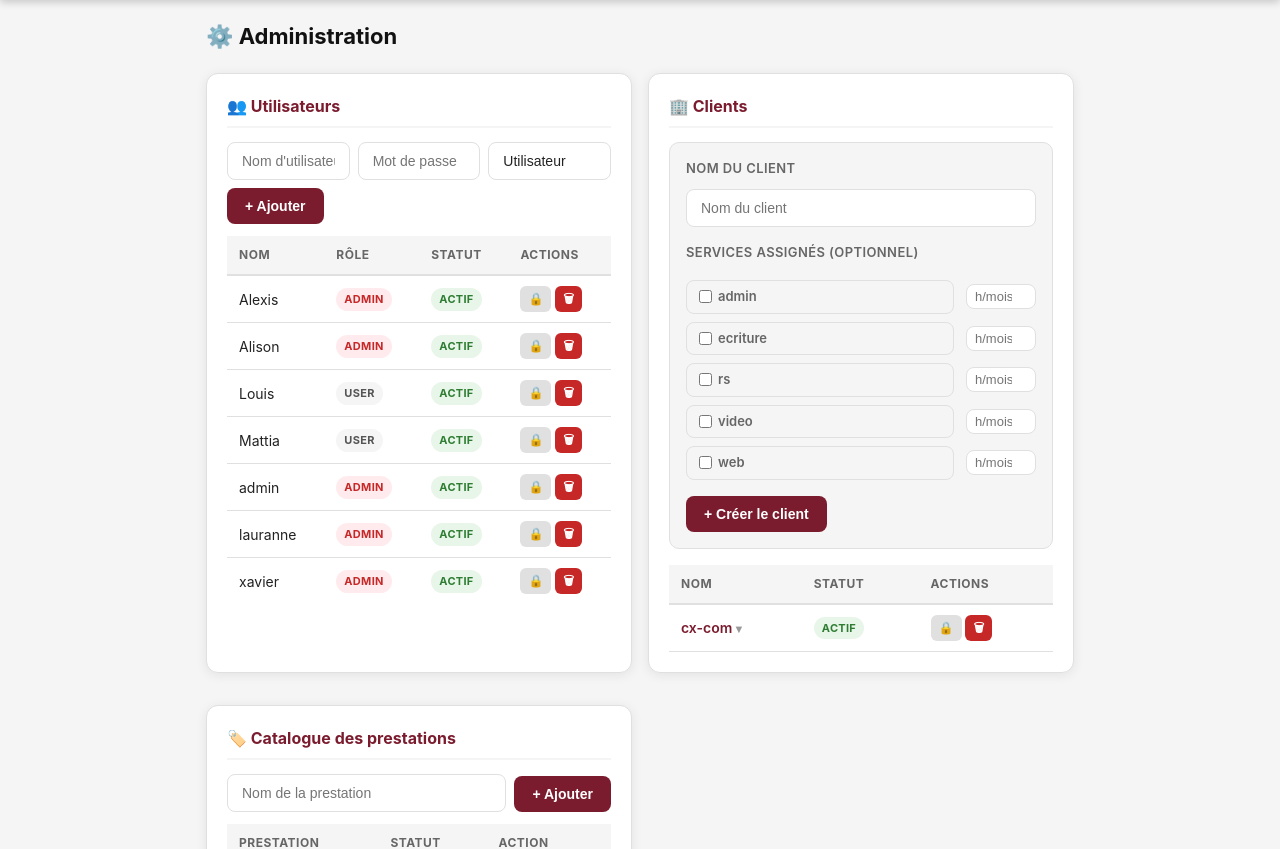
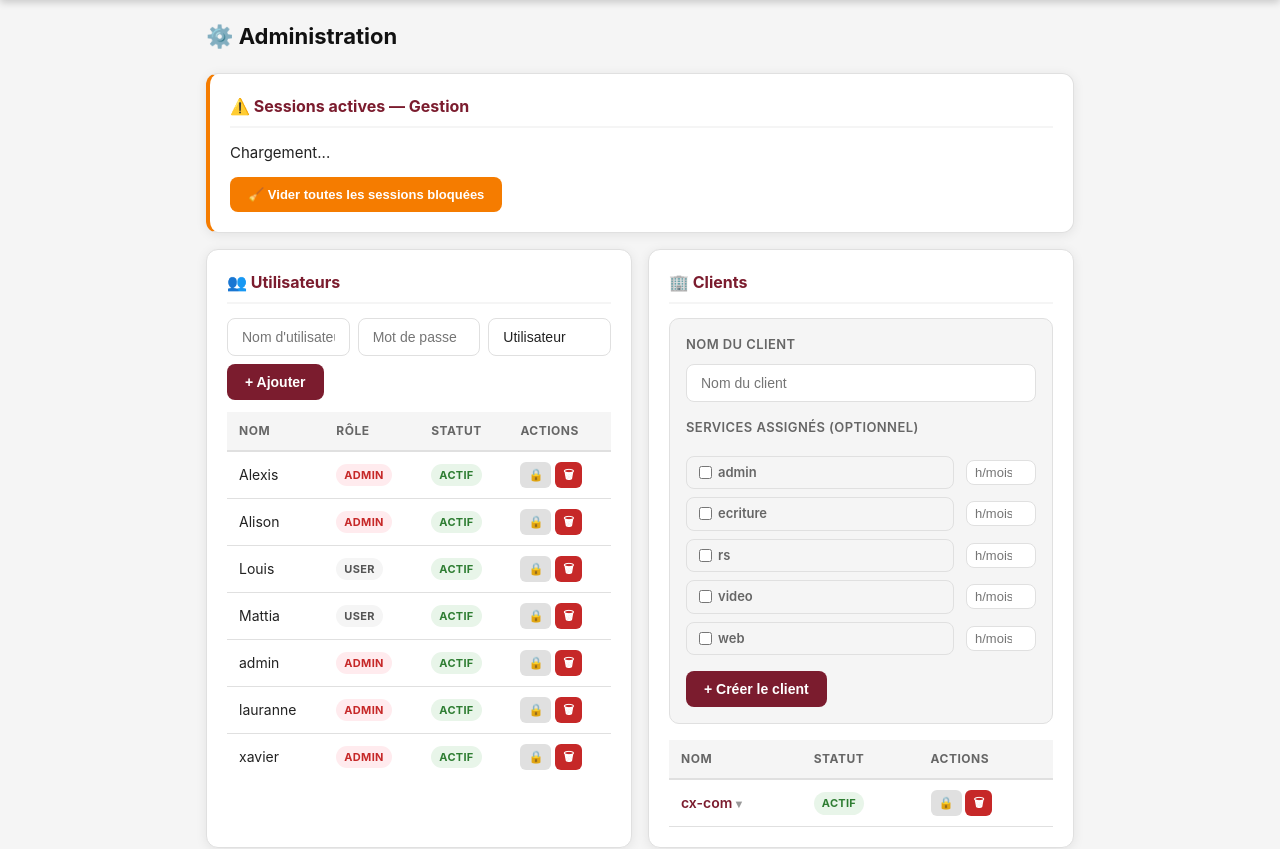
Before and after one commit to xarenaud/timetracker, a Flask app: page /admin in a window 1280 px wide. Shown: the part 56-905 px from the top of the page. Run offline with Flask 3, Linux system fonts and the light colour scheme; a user stored in the database is signed in; data comes from the database, SQL or seed files in the repository; some libraries are stand-ins or nearby versions.

Commit message:
Gestion sessions bloquées dans admin

```diff
--- a/app.py
+++ b/app.py
@@ -414,7 +414,10 @@ def start_timer():
         return jsonify({'error': ' | '.join(conflicts)}), 409
 
     session_id = str(uuid.uuid4())
-    now = datetime.utcnow().strftime('%Y-%m-%dT%H:%M:%S')
+    # Utiliser l'heure envoyée par le navigateur (heure locale)
+    now = data.get('started_at', datetime.utcnow().strftime('%Y-%m-%dT%H:%M:%S'))
+    if 'Z' in now or '.' in now:
+        now = now.replace('Z','').split('.')[0]
 
     c.execute(f"SELECT template_id FROM client_services WHERE id={PLACEHOLDER}", (service_id,))
     row = c.fetchone()
@@ -948,6 +951,20 @@ def get_services_for_client(client_id):
 
 # ── CONFIG supprimée — heures gérées côté navigateur ──
 
+@app.route('/admin/clear_sessions', methods=['POST'])
+@admin_required
+def clear_sessions():
+    user_id = request.form.get('user_id', '')
+    conn = get_db()
+    c = conn.cursor()
+    if user_id:
+        c.execute(f"DELETE FROM active_sessions WHERE user_id={PLACEHOLDER}", (user_id,))
+    else:
+        c.execute("DELETE FROM active_sessions")
+    conn.commit()
+    conn.close()
+    return redirect(url_for('admin'))
+
 @app.route('/my_active_session')
 @login_required
 def my_active_session():
--- a/templates/admin.html
+++ b/templates/admin.html
@@ -2,6 +2,20 @@
 {% block content %}
 <div class="admin-page">
   <h2 class="page-title">⚙️ Administration</h2>
+
+  <!-- Sessions actives -->
+  <div class="card" style="margin-bottom:16px;border-left:4px solid var(--warning)">
+    <h3 class="card-title">⚠️ Sessions actives — Gestion</h3>
+    <div id="admin-sessions-list">Chargement...</div>
+    <form method="POST" action="{{ url_for('clear_sessions') }}" style="margin-top:12px">
+      <input type="hidden" name="user_id" value=""/>
+      <button type="submit" class="btn btn-warning"
+        onclick="return confirm('Vider TOUTES les sessions actives ?')"
+        style="font-size:13px">
+        🧹 Vider toutes les sessions bloquées
+      </button>
+    </form>
+  </div>
 
   <div class="admin-grid">
 
@@ -194,6 +208,37 @@
 </div>
 
 <script>
+// Charger les sessions actives
+function loadAdminSessions() {
+  fetch('/active_users')
+    .then(r => r.json())
+    .then(data => {
+      const container = document.getElementById('admin-sessions-list');
+      if (data.length === 0) {
+        container.innerHTML = '<p class="empty-msg">✅ Aucune session active en ce moment.</p>';
+        return;
+      }
+      let html = '<table class="table"><thead><tr><th>Utilisateur</th><th>Client</th><th>Depuis</th><th>Action</th></tr></thead><tbody>';
+      data.forEach(u => {
+        const started = new Date(u.started_at);
+        html += '<tr>' +
+          '<td><strong>' + u.username + '</strong></td>' +
+          '<td>' + u.client_name + '</td>' +
+          '<td>' + started.toLocaleTimeString('fr-BE', {hour:'2-digit', minute:'2-digit'}) + ' (' + started.toLocaleDateString('fr-BE') + ')</td>' +
+          '<td>' +
+            '<form method="POST" action="/admin/clear_sessions" style="display:inline">' +
+              '<input type="hidden" name="user_id" value="' + u.user_id + '"/>' +
+              '<button type="submit" class="btn btn-xs btn-danger" onclick="return confirm('Terminer la session de ' + u.username + ' ?')">🗑 Terminer</button>' +
+            '</form>' +
+          '</td>' +
+          '</tr>';
+      });
+      html += '</tbody></table>';
+      container.innerHTML = html;
+    });
+}
+document.addEventListener('DOMContentLoaded', loadAdminSessions);
+
 // Nouveau client - toggle form
 function toggleNewClient() {
   const box = document.getElementById('new-client-box');
--- a/templates/index.html
+++ b/templates/index.html
@@ -288,7 +288,7 @@ function startTimer() {
   fetch('/start_timer', {
     method: 'POST',
     headers: {'Content-Type': 'application/json'},
-    body: JSON.stringify({ client_id: parseInt(clientId), service_id: parseInt(serviceId), colleagues })
+    body: JSON.stringify({ client_id: parseInt(clientId), service_id: parseInt(serviceId), colleagues, started_at: localISO(new Date()) })
   })
   .then(r => {
     if (r.status === 409) {
```
